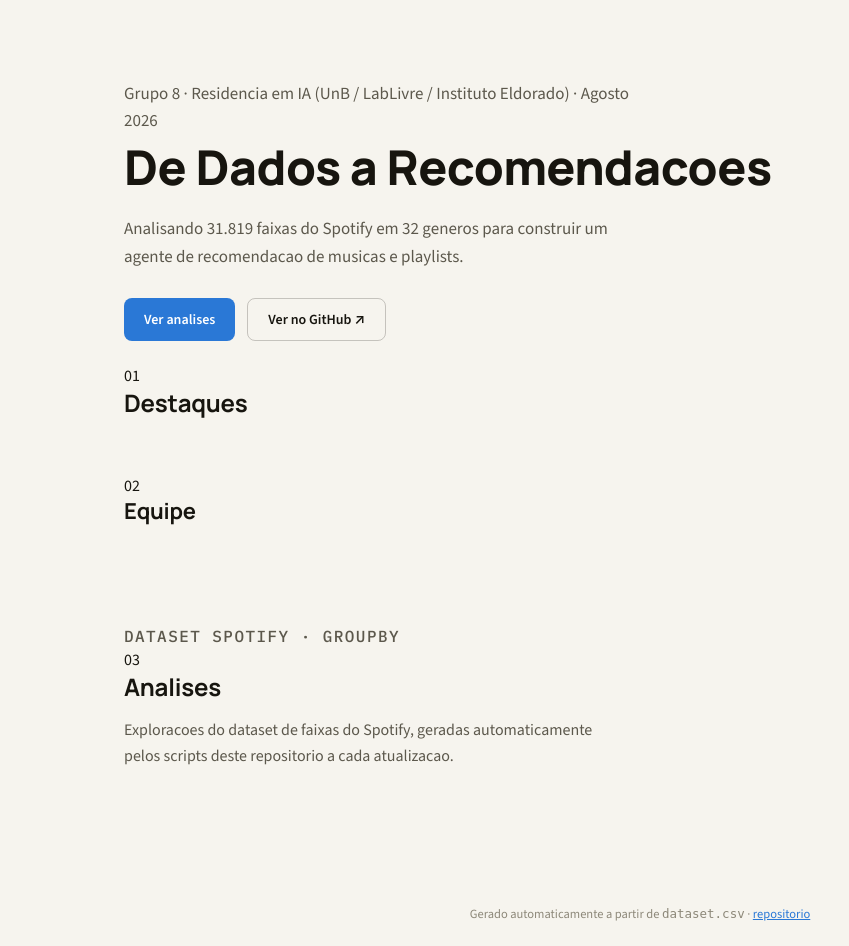
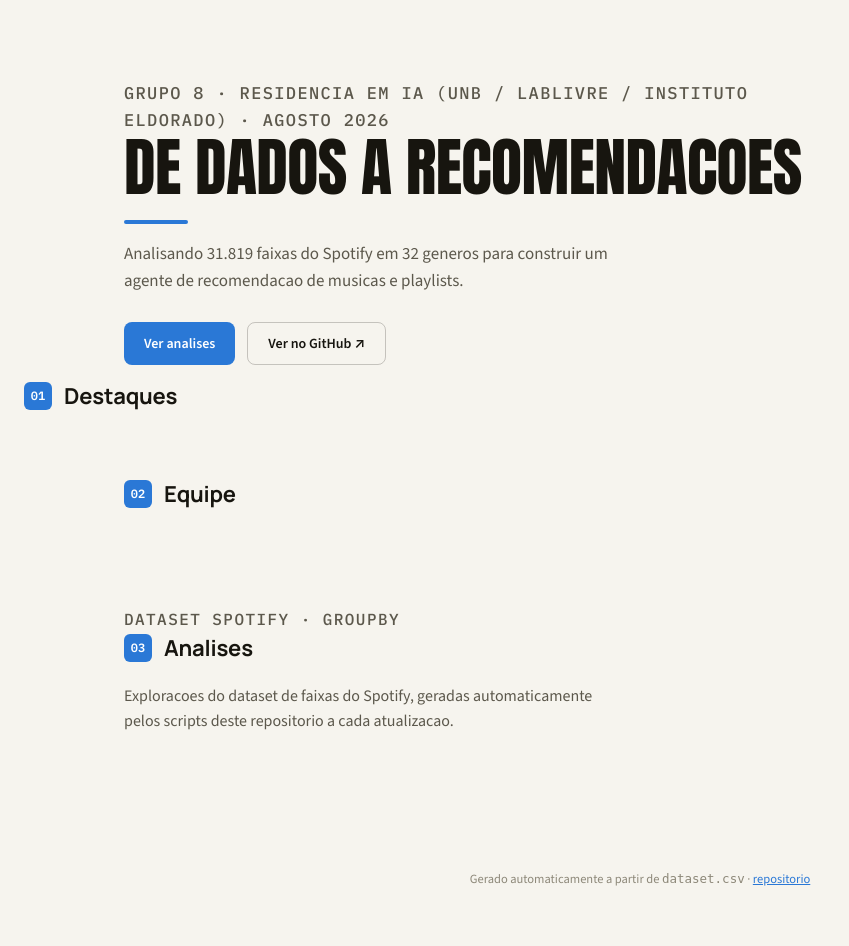
Before and after one commit to Lucas-AV/Grupo-8-ResIA, a Python web app: template site/templates/index.html in a window 1280 px wide. Shown: the part 54-1000 px from the top of the page, without its empty margins (0-849 px from the left). After the commit the page ends 940 px from the top, so only its background shows below. Run offline with Jinja, Linux system fonts and the light colour scheme; the template is opened without the code that fills it, so the values that code supplies are empty.

Commit message:
Style the hero display title and numbered section headings
Restyles .hero h1 with the new Anton display font. Adds .hero-meta
(masthead line), .hero-rule (accent bar), and the shared
.section-heading/.section-number component used by Destaques,
Equipe, and Analises. Removes the now-redundant .team-section h2
rule (superseded by .section-heading h2).

Co-Authored-By: Claude Sonnet 5 <noreply@anthropic.com>

```diff
--- a/site/static/style.css
+++ b/site/static/style.css
@@ -355,10 +355,31 @@ tbody tr:hover td { background: var(--row-hover); }
   padding: 64px 24px 16px;
 }
 
+.hero-meta {
+  font-family: "IBM Plex Mono", ui-monospace, monospace;
+  font-size: 12px;
+  font-weight: 500;
+  letter-spacing: 0.08em;
+  text-transform: uppercase;
+  color: var(--ink-3);
+  margin: 0 0 14px;
+}
+
 .hero h1 {
-  font-size: clamp(32px, 5vw, 48px);
-  font-weight: 800;
+  font-family: "Anton", "Manrope", system-ui, sans-serif;
+  font-size: clamp(36px, 6vw, 64px);
+  font-weight: 400;
+  line-height: 1.05;
+  text-transform: uppercase;
   color: var(--ink);
+}
+
+.hero-rule {
+  width: 64px;
+  height: 4px;
+  background: var(--accent-450);
+  border-radius: 2px;
+  margin: 18px 0 0;
 }
 
 .hero > p {
@@ -411,10 +432,33 @@ tbody tr:hover td { background: var(--row-hover); }
   padding: 40px 24px 8px;
 }
 
-.team-section h2 {
+.section-heading {
+  display: flex;
+  align-items: center;
+  gap: 12px;
+  margin: 0 0 20px;
+}
+
+.section-number {
+  display: inline-flex;
+  align-items: center;
+  justify-content: center;
+  width: 28px;
+  height: 28px;
+  border-radius: 6px;
+  background: var(--accent-450);
+  color: var(--on-accent);
+  font-family: "IBM Plex Mono", ui-monospace, monospace;
+  font-size: 12px;
+  font-weight: 600;
+  flex-shrink: 0;
+}
+
+.section-heading h2 {
   font-size: 22px;
   font-weight: 700;
-  margin: 0 0 20px;
+  color: var(--ink);
+  margin: 0;
 }
 
 .team-grid {
```
